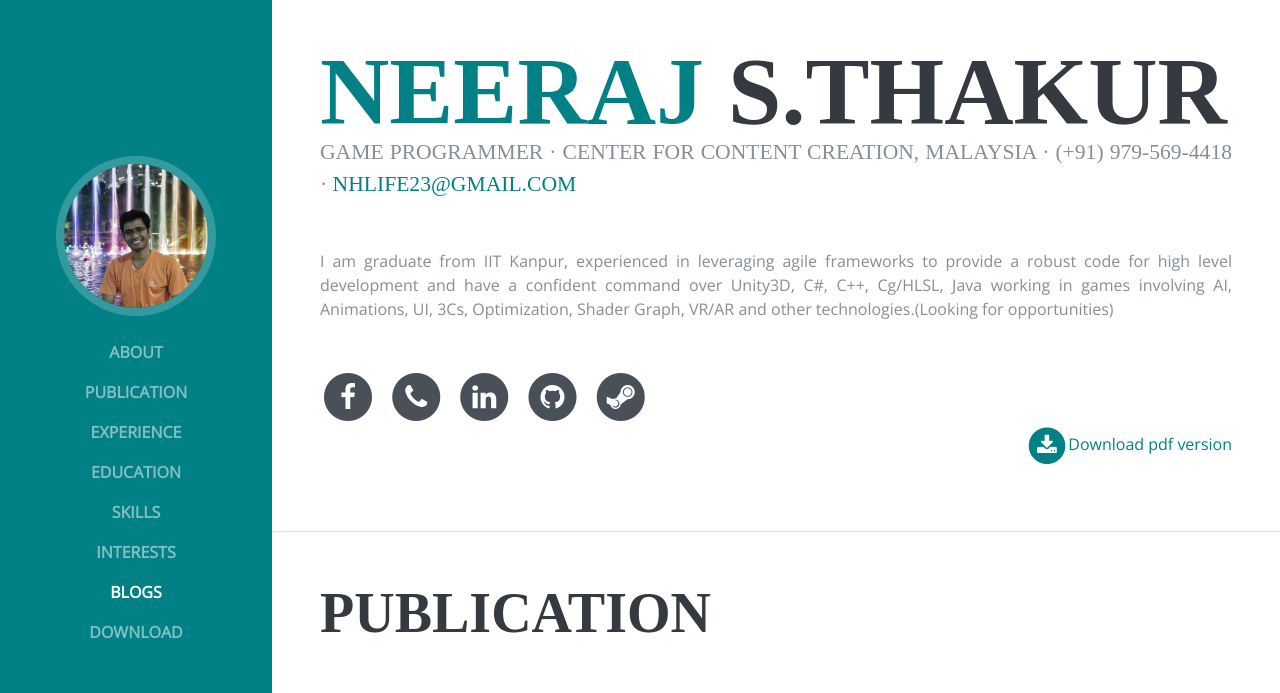
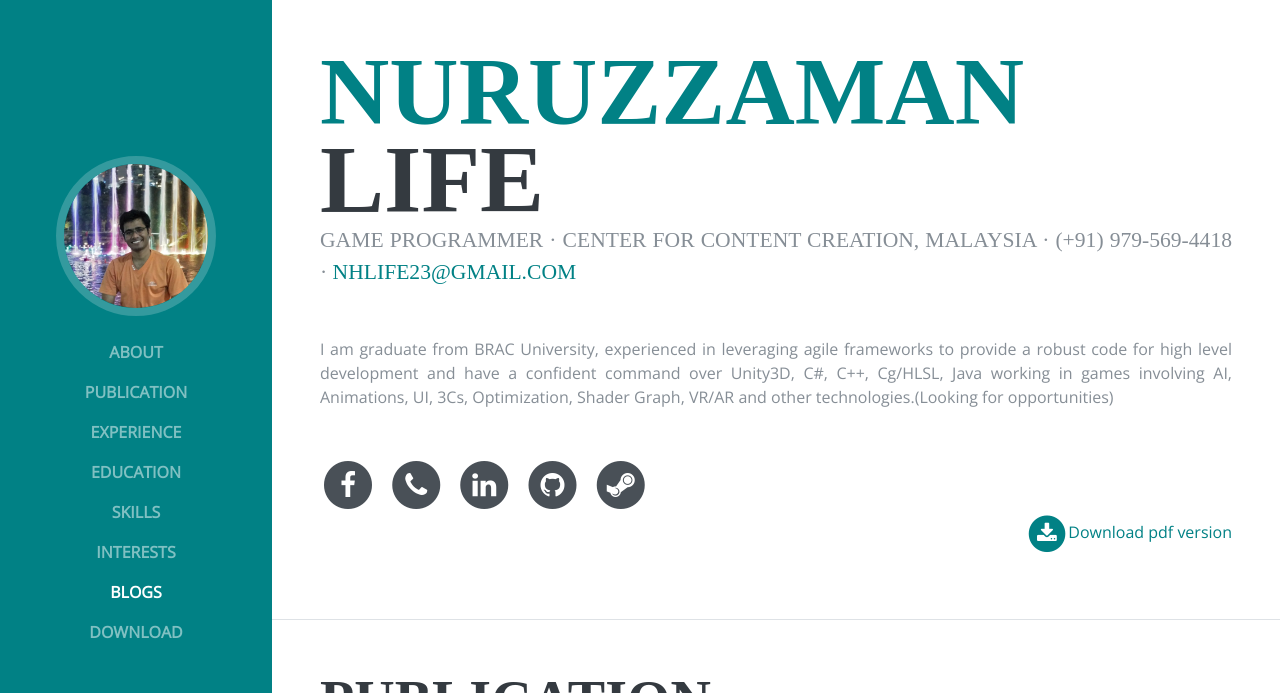
Before and after one commit to Nuruzzaman-Life/portfolio, a website: page resume/index.html in a window 1280 px wide. Shown: the top 693 px of the page. Drawn offline with nearby package versions, Linux system fonts and the light colour scheme; a web font is replaced by a local one.

Commit message:
names updated

```diff
--- a/resume/index.html
+++ b/resume/index.html
@@ -77,14 +77,14 @@
         <div class="my-auto">
           <a target="_parent"  href="..">
             <h1 class="mb-0">
-              <span class="text-primary">Neeraj</span>
-              S.Thakur
+              <span class="text-primary">Nuruzzaman</span>
+              Life
             </h1>
           </a>
           <div class="subheading mb-5">Game Programmer · Center for Content Creation, Malaysia · (+91) 979-569-4418 ·
             <a href="mailto:nhlife23@gmail.com">nhlife23@gmail.com</a>
           </div>
-          <p class="mb-5">I am graduate from IIT Kanpur, experienced in leveraging agile frameworks to provide a robust code for high level development and have a confident command over Unity3D, C#, C++, Cg/HLSL, Java working in games involving AI, Animations, UI, 3Cs, Optimization, Shader Graph, VR/AR and other technologies.(Looking for opportunities)</p>
+          <p class="mb-5">I am graduate from BRAC University, experienced in leveraging agile frameworks to provide a robust code for high level development and have a confident command over Unity3D, C#, C++, Cg/HLSL, Java working in games involving AI, Animations, UI, 3Cs, Optimization, Shader Graph, VR/AR and other technologies.(Looking for opportunities)</p>
           <ul class="list-inline list-social-icons mb-0">
             <li class="list-inline-item">
               <a href="https://www.facebook.com/nhlife23" target="_blank">
```
Also changed, not shown: 2 other files.
